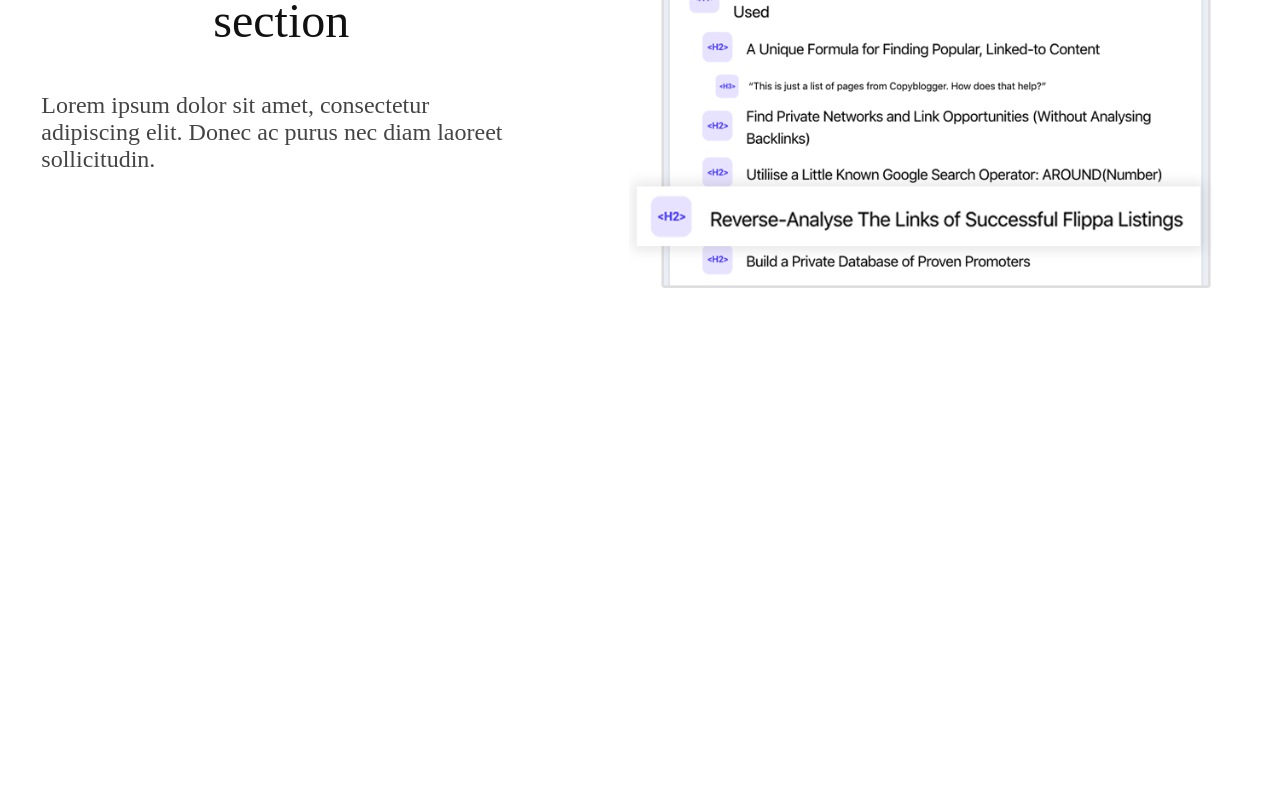
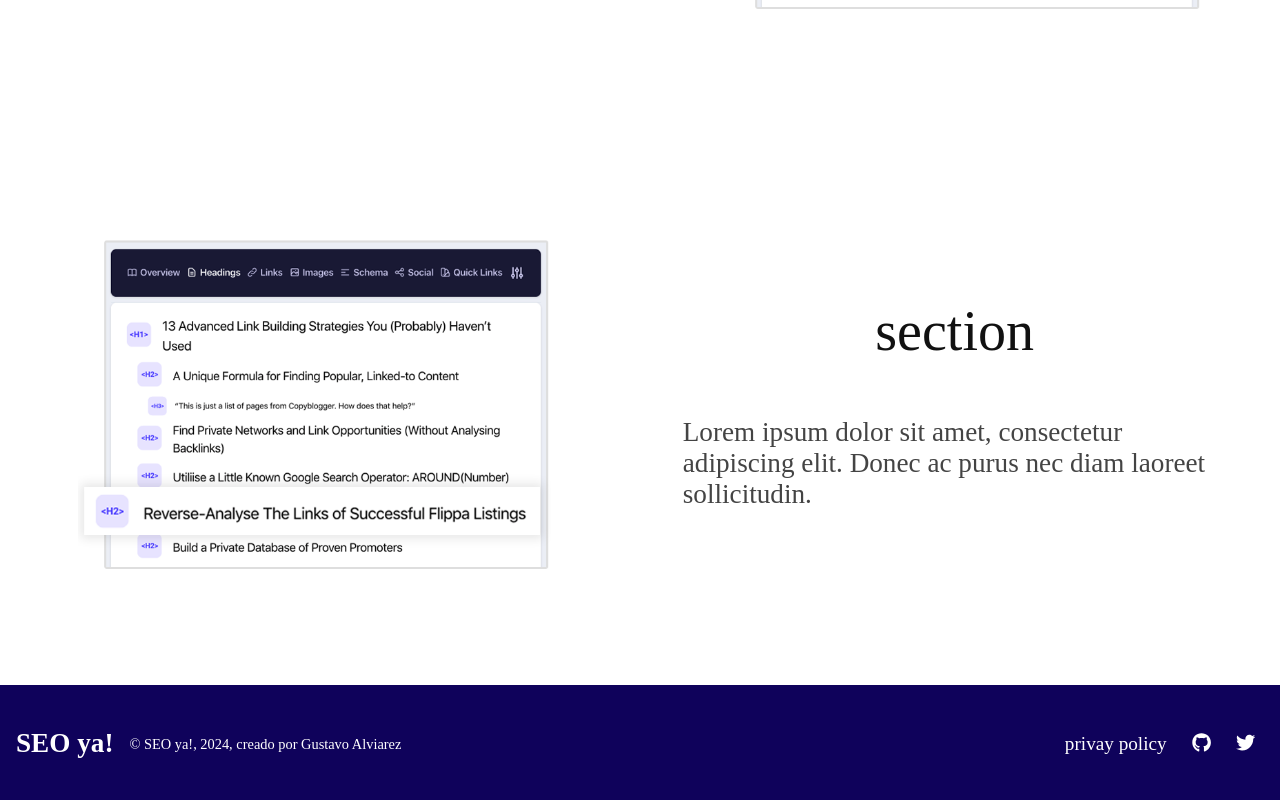
Before and after one commit to gusalviarez/seo-checker, a React (Vite) app in the folder client/: page / in a window 1280 px wide. Shown: the part 1160-1960 px from the top of the page. Built offline with nearby package versions, Linux system fonts and the light colour scheme.

Commit message:
add footer

```diff
--- a/client/src/App.jsx
+++ b/client/src/App.jsx
@@ -3,6 +3,7 @@ import Navbar from './components/navbar'
 import Hero from './components/hero'
 import Cards from './components/cards'
 import Sections from './components/sections'
+import Footer from './components/footer'
 
 function App() {
 
@@ -14,6 +15,7 @@ function App() {
         <Search />
         <Cards />
         <Sections />
+        <Footer />
       </div>
     </>
   )
--- /dev/null
+++ b/client/src/components/footer.jsx
@@ -0,0 +1,26 @@
+import { FaGithub } from "react-icons/fa";
+import { FaTwitter } from "react-icons/fa";
+
+const Footer = () => {
+  return (
+    <footer className="footer-container">
+      <div className="copyright-container">
+        <h3 className="footer-logo">SEO ya!</h3>
+        <p className="footer-copyright">© SEO ya!, 2024, creado por Gustavo Alviarez</p>
+      </div>
+      <ul className="footer-ul">
+        <li className="footer-li">
+          <a className="footer-a" href="#">privay policy</a>
+        </li>
+        <li className="footer-li">
+          <FaGithub />
+        </li>
+        <li className="footer-li">
+          <FaTwitter />
+        </li>
+      </ul>
+    </footer>
+  );
+}
+
+export default Footer;
--- a/client/src/components/result.jsx
+++ b/client/src/components/result.jsx
@@ -1,7 +1,13 @@
+
+import { Link } from 'react-router-dom';
+
 const Result = () => {
+
+
   return (
     <div>
       <h1>Result</h1>
+      <Link to="/">Go back to Search</Link>
     </div>
   );
 }
--- a/client/src/components/search.jsx
+++ b/client/src/components/search.jsx
@@ -1,7 +1,9 @@
 import { useState } from 'react';
+import { useNavigate } from 'react-router-dom'; // Import useNavigate
 
 const Search = () => {
 
+  const navigate = useNavigate(); // Get navigation function
   const [data, setData] = useState("")
 
   const handleSubmit = (e) => {
@@ -11,6 +13,10 @@ const Search = () => {
 
     // Clear the input field
     e.currentTarget[0].value = ""
+
+    // Redirect to the desired route using navigate
+    navigate('/result'); // Replace '/new-route' with your actual route path
+
   }
 
   return (
--- a/client/src/index.css
+++ b/client/src/index.css
@@ -158,12 +158,14 @@ body {
   align-items: center;
   flex-direction: row;
   color: var(--black);
-
-  height: 130vh;
   background-color: var(--white);
-
+  height: 70vh;
   width: 100%;
 
+}
+
+.section-container:nth-child(odd) {
+  flex-direction: row-reverse;
 }
 
 .section-title-container {
@@ -174,12 +176,12 @@ body {
 }
 
 .section-title {
-  font-size: 3rem;
+  font-size: 3.5rem;
   font-weight: 400;
 }
 
 .section-subtitle {
-  font-size: 1.5rem;
+  font-size: 1.7rem;
   color: var(--gray);
   width: 40ch;
   position: relative;
@@ -187,6 +189,57 @@ body {
 }
 
 .section-image {
-  height: 40%;
+  height: 60%;
   padding: 25px;
 }
+
+/* ---------------   Footer   ---------------- */
+
+.footer-container {
+  display: flex;
+  justify-content: space-between;
+  align-items: center;
+  flex-direction: row;
+  background-color: var(--blue);
+  color: var(--white);
+  height: 15vh;
+  width: 100%;
+}
+
+.copyright-container {
+  height: 100%;
+  display: flex;
+  flex-direction: row;
+  align-items: center;
+  justify-content: center;
+}
+
+.footer-logo {
+  font-size: 1.7rem;
+  padding-left: 1rem;
+  position: relative;
+  bottom: 0.1rem;
+}
+
+.footer-copyright {
+  font-size: 0.9rem;
+  padding-left: 1rem;
+}
+
+.footer-ul {
+  font-size: 1.2rem;
+  display: flex;
+  flex-direction: row;
+  list-style: none;
+  padding: 0;
+}
+
+.footer-li {
+  padding-right: 25px;
+}
+
+.footer-a {
+  color: var(--white);
+  text-decoration: none;
+  outline: none;
+}
```
